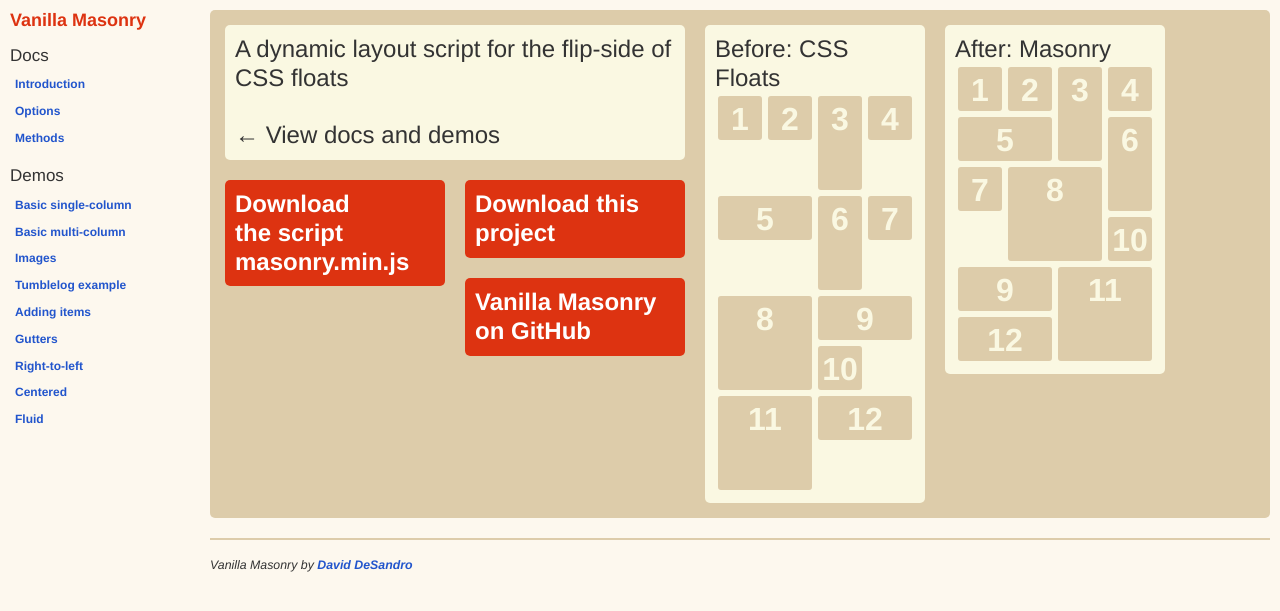
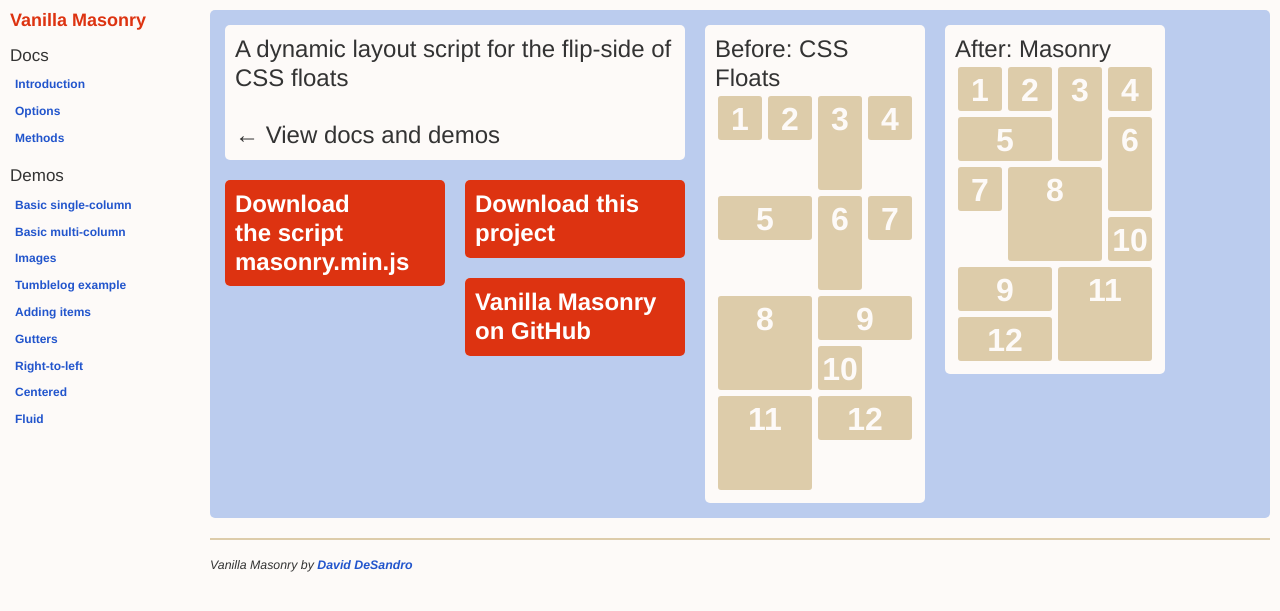
Before and after one commit to desandro/vanilla-masonry, a Jekyll site: the page built from index.html, in a window 1280 px wide. Shown: the top 611 px of the page. Built offline with Jekyll 4.4.1, drawn with Linux system fonts in a browser that asks for light colours.

Commit message:
css : blue/beige colors; prefixless border radius,

```diff
--- a/css/style.css
+++ b/css/style.css
@@ -115,7 +115,7 @@
 
 body {
   font: 13px 'Helvetica Neue', Arial, sans-serif;
-  background: #FDF8EE;
+  background: #FDFAF8;
   color: #333;
   line-height: 1.6em;
 }
@@ -193,8 +193,6 @@
 }
 
 #site-nav li {
-  -webkit-border-radius: 4px;
-     -moz-border-radius: 4px;
   border-radius: 4px;
 }
 
@@ -280,8 +278,6 @@
 
 pre {
   padding: 10px;
-  -webkit-border-radius: 5px;
-     -moz-border-radius: 5px;
   border-radius: 5px;
 }
 
@@ -380,13 +376,11 @@
 /**** Demos ****/
 
 #container {
-  background: #DCA;
+  background: #BCE;
   padding: 5px;
   margin-bottom: 20px;
   border-radius: 5px;
   clear: both;
-  -webkit-border-radius: 5px;
-     -moz-border-radius: 5px;
   border-radius: 5px;
 }
 
@@ -395,12 +389,10 @@
 .box {
   margin: 5px;
   padding: 5px;
-  background: #FFF;
+  background: #FDFAF8;
   font-size: 11px;
   line-height: 1.4em;
   float: left;
-  -webkit-border-radius: 5px;
-     -moz-border-radius: 5px;
   border-radius: 5px;
 }
 
@@ -475,10 +467,8 @@
   float: left;
   padding: 10px;
   margin: 10px;
-  background: #FAF8E2;
+  background: #FDFAF8;
   font-weight: 300;
-  -webkit-border-radius: 5px;
-     -moz-border-radius: 5px;
   border-radius: 5px;
 }
 
@@ -498,8 +488,6 @@
   width: 200px;
   background: #D31;
   color: white;
-  -webkit-border-radius: 5px;
-     -moz-border-radius: 5px;
   border-radius: 5px;
 }
 
@@ -546,13 +534,11 @@
   float: left;
   background: #DCA;
   margin: 3px;
-  color: #FAF8E2;
+  color: #FDFAF8;
   font-weight: bold;
   font-size: 32px;
   line-height: 46px;
   text-align: center;
-  -webkit-border-radius: 3px;
-     -moz-border-radius: 3px;
   border-radius: 3px;
 }
 
@@ -600,8 +586,6 @@
   background: #000;
   opacity: 0.8;
   color: #FFF;
-  -webkit-border-radius: 10px;
-     -moz-border-radius: 10px;
   border-radius: 10px;
 }
 
@@ -630,8 +614,6 @@
   float: right;
   background: red;
   color: white;
-  -webkit-border-radius: 5px;
-     -moz-border-radius: 5px;
   border-radius: 5px;
 }
 
```
Lines whose indentation alone changed are shown as unchanged.
